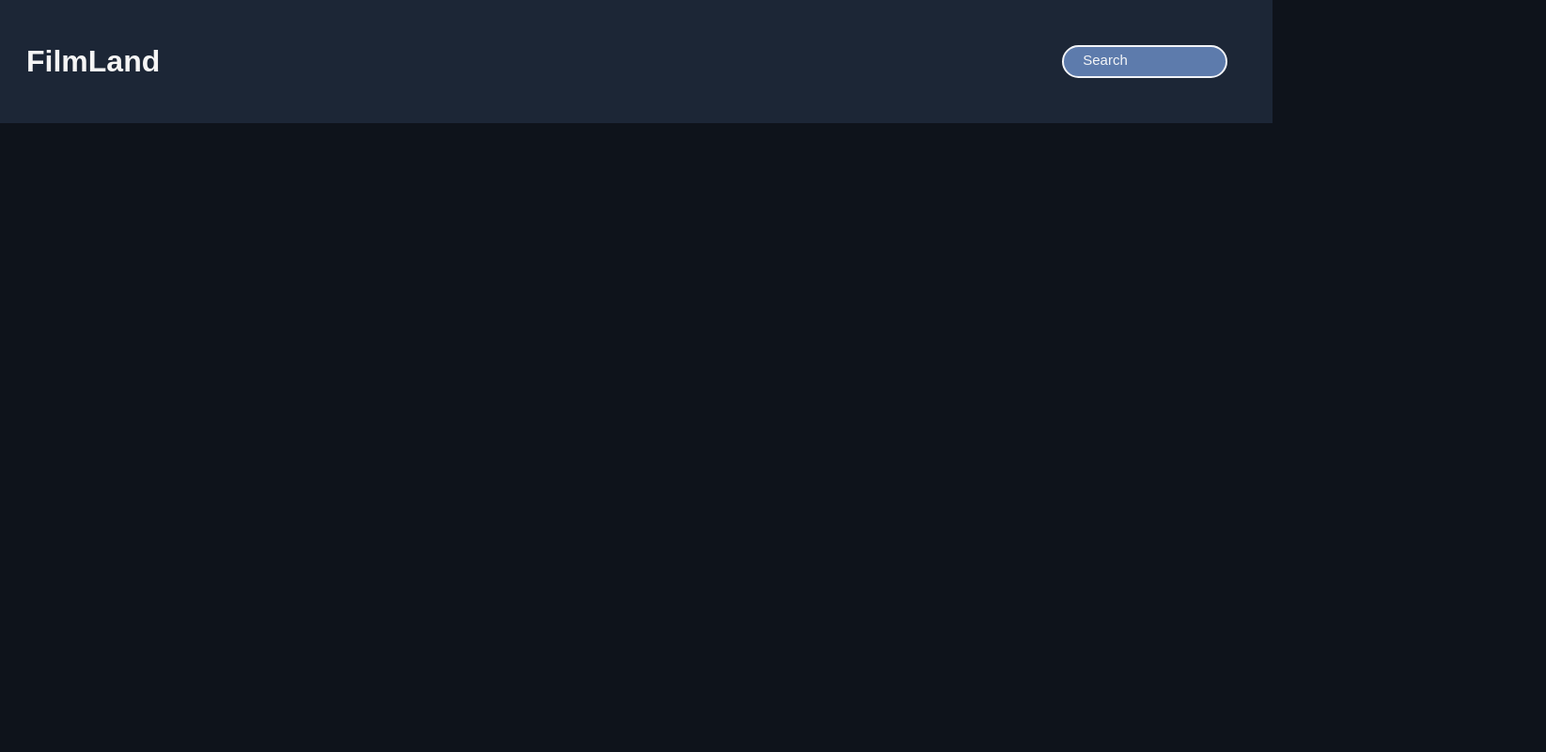
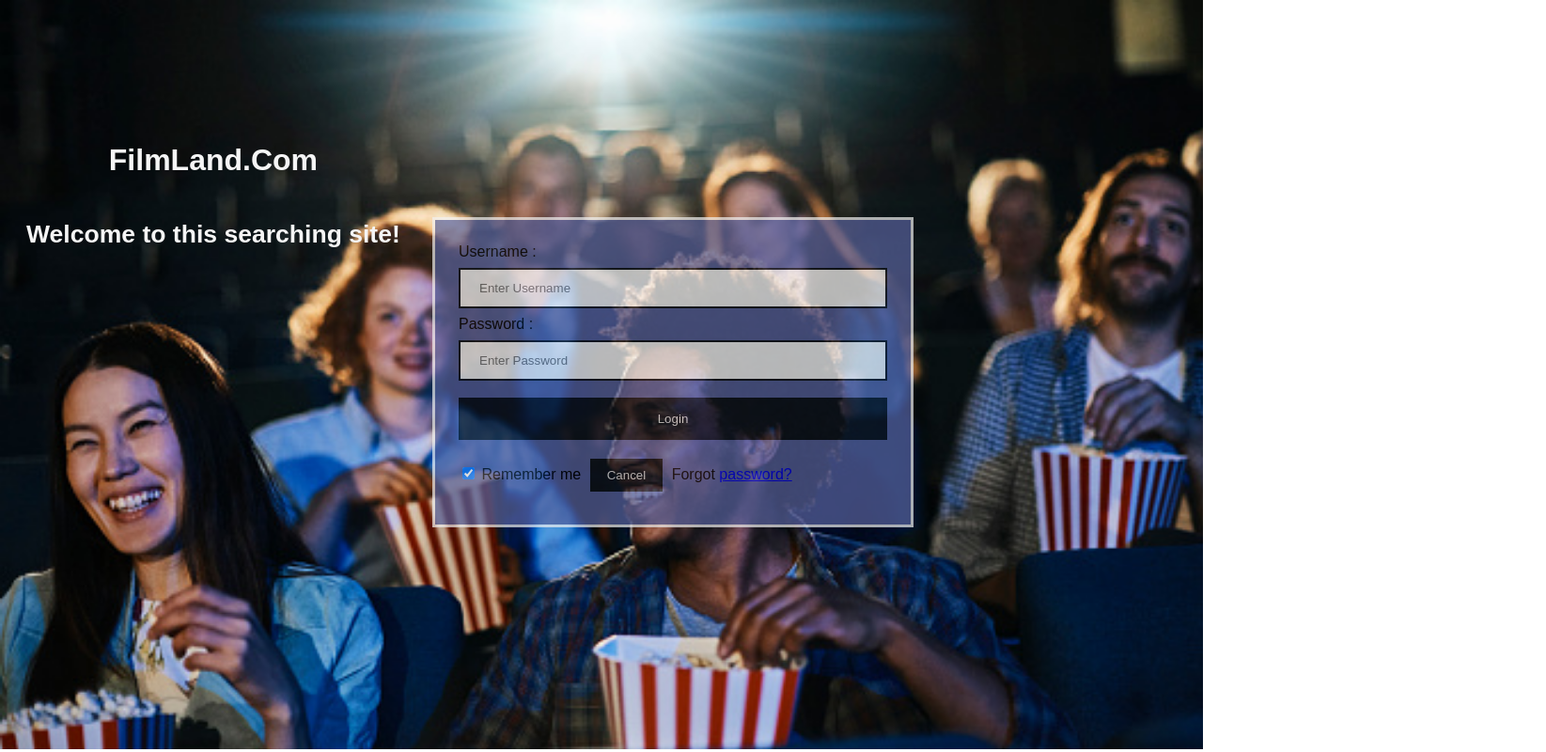
Before and after one commit to CindyMisoi/PHASE-1-PROJECT, a plain HTML site: page index.html in a window 1280 px wide. Shown: the whole page at 94% size, 1645 px wide, since content can reach past the window. Drawn offline with Linux system fonts and the light colour scheme; no server answers.

Commit message:
added a logout and login form

```diff
--- a/index.html
+++ b/index.html
@@ -9,16 +9,36 @@
   </head>
   <body>
     <div class="wrapper">
-      <header>
+      <header id="header">
         <h1>FilmLand</h1>
-        <form id="form">
+        <!-- search form -->
+        <form id="form" class="form" >
           <input type="text"
            id="search"
             placeholder="Search"
             class="search"/>
         </form>
+        <button id="logout" class="logout">Logout</button>
+        </form>
+
       </header>
-      <main id="main"></main>
+      <main id="main">
+      </main>
+      <!-- login--form -->
+      <form id="login--form">
+        <h1 class="login--title">FilmLand.Com<span><h5>Welcome to this searching site!</h5></span></h1>
+
+        <div class="container">
+            <label>Username : </label>
+            <input type="text" placeholder="Enter Username" name="username" required>
+            <label>Password : </label>
+            <input type="password" placeholder="Enter Password" name="password" required>
+            <button type="submit">Login</button>
+            <input type="checkbox" checked="checked"> Remember me
+            <button type="button" class="cancelbtn"> Cancel</button>
+            Forgot <a href="#"> password? </a>
+        </div>
+    </form>
     </div>
 
     <script src="./src/index.js"></script>
--- a/src/index.js
+++ b/src/index.js
@@ -1,37 +1,54 @@
 //url specifying the pages
-const API_URL ="https://api.themoviedb.org/3/discover/movie?sort_by=popularity.desc&api_key=04c35731a5ee918f014970082a0088b1&page=2";
+const API_URL =
+  "https://api.themoviedb.org/3/discover/movie?sort_by=popularity.desc&api_key=04c35731a5ee918f014970082a0088b1&page=2";
 
 //this url is combined with the poster_path to give the path to the poster image
 const IMGPATH = "https://image.tmdb.org/t/p/w1280";
 
 //url for searching movies
-const SEARCHAPI ="https://api.themoviedb.org/3/search/movie?&api_key=04c35731a5ee918f014970082a0088b1&query=";
+const SEARCHAPI =
+  "https://api.themoviedb.org/3/search/movie?&api_key=04c35731a5ee918f014970082a0088b1&query=";
 
 const main = document.getElementById("main");
 const form = document.getElementById("form");
+const logout = document.getElementById("logout")
 const search = document.getElementById("search");
+const login = document.getElementById("login--form");
+const header = document.getElementById("header");
+header.style.visibility = "hidden";
 
 //fetch fav movies function
 
-function getMovies(url){
+function getMovies(url) {
   fetch(url)
-    .then(res => res.json())
-    .then(data => {showMovies(data.results)})
+    .then((res) => res.json())
+    .then((data) => {
+      showMovies(data.results);
+    });
 }
-getMovies(API_URL)
+
+//login form event listener
+login.addEventListener("submit", loginFilmland);
+
+//login function
+function loginFilmland(e) {
+  e.preventDefault();
+  getMovies(API_URL);
+  login.remove();
+  header.style.visibility = "visible";
+}
 
 //render movies to the DOM
-function showMovies(data){
+function showMovies(data) {
   main.innerHTML = "";
 
   //movie iteration
-    data.forEach((movie)=>{
+  data.forEach((movie) => {
     //destructuring results object
-    const { poster_path, vote_average,title,overview } = movie;
-    const movieElement = document.createElement('div')
-    movieElement.classList.add("movie")
-    movieElement.innerHTML =
-    `
+    const { poster_path, vote_average, title, overview } = movie;
+    const movieElement = document.createElement("div");
+    movieElement.classList.add("movie");
+    movieElement.innerHTML = `
     <img
       src="${IMGPATH + poster_path}"
       alt="${title}"
@@ -44,7 +61,7 @@ function showMovies(data){
       <h3>Overview:</h3>
       ${overview}
     <div>`;
-    main.appendChild(movieElement)
+    main.appendChild(movieElement);
   });
 }
 function getClassByRate(vote) {
@@ -64,4 +81,9 @@ if (searchTerm) {
     getMovies(SEARCHAPI + searchTerm);
     search.value = "";
   }
+
 });
+form.addEventListener("click", (e) => {
+  e.preventDefault();
+
+});
--- a/style.css
+++ b/style.css
@@ -3,12 +3,14 @@
 }
 
 body {
-  background-color: #0e131b;
+  background-image: url('./images/background.jpg');
+  background-repeat: no-repeat;
+  background-size: cover;
   font-family: Arial, Helvetica, sans-serif;
   margin: 0;
 }
 
-header {
+#header {
   background-color: #1c2636;
   display: flex;
 }
@@ -19,6 +21,7 @@ h1 {
   margin-left: 28px;
 }
 
+/* search--form */
 .search {
   margin: 3rem;
   margin-left: 60rem;
@@ -40,6 +43,21 @@ h1 {
   background-color: #050505;
   outline: none;
 }
+
+/* logout */
+.logout{
+    margin: 3rem;
+    margin-left: 3rem;
+    background: #5d7bac;
+    border: 2px solid #f2f4f8;
+    border-radius: 50px;
+    color: #f5f6f8;
+    font-family: Arial, Helvetica, sans-serif;
+    font-size: 10px;
+    padding: 10px 80px;
+}
+
+
 div {
   display: inline-block;
 }
@@ -80,14 +98,11 @@ div {
 
 .movie-info span {
   color: red;
-  background-color: #2d45cc;
-  opacity: 50%;
   margin-left: 40px;
 }
 
 .overview {
   background-color: #fff;
-  opacity: 50%;
   padding: 2rem;
   position: absolute;
   max-height: 100%;
@@ -106,3 +121,46 @@ div {
 .movie:hover .overview {
   transform: translateY(0);
 }
+.login--title{
+    text-align: center;
+    position: absolute;
+}
+
+/* login--form */
+button {
+    background-color: #0e131b ;
+    width: 100%;
+     color: rgb(240, 238, 236);
+     padding: 15px;
+     margin: 10px 0px;
+     border: none;
+     cursor: pointer;
+      }
+ #login--form input[type=text], input[type=password] {
+     width: 100%;
+     margin: 8px 0;
+     padding: 12px 20px;
+     display: inline-block;
+     border: 2px solid #0e131b;
+     box-sizing: border-box;
+ }
+button:hover {
+     opacity: 0.7;
+ }
+.cancelbtn {
+     width: auto;
+     padding: 10px 18px;
+     margin: 10px 5px;
+ }
+
+
+.container {
+     position: absolute;
+     padding: 25px;
+     background-color: #58629d;
+     border: 3px solid #f1f1f1;
+     margin-left: 460px;
+     margin-top: 100px;
+     width: 40%;
+     opacity: 70%;
+ }
```
Also changed, not shown: images/background.jpg (added). Lines whose indentation alone changed are shown as unchanged.
